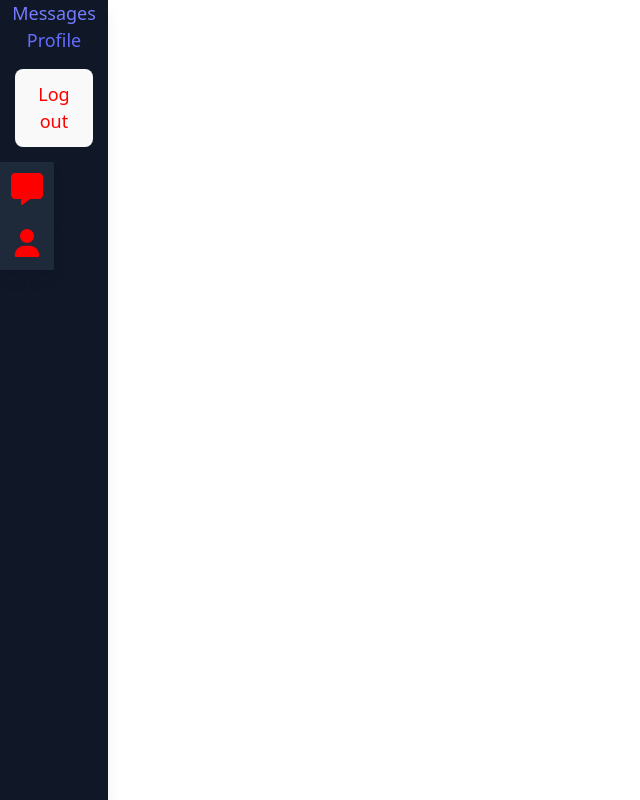
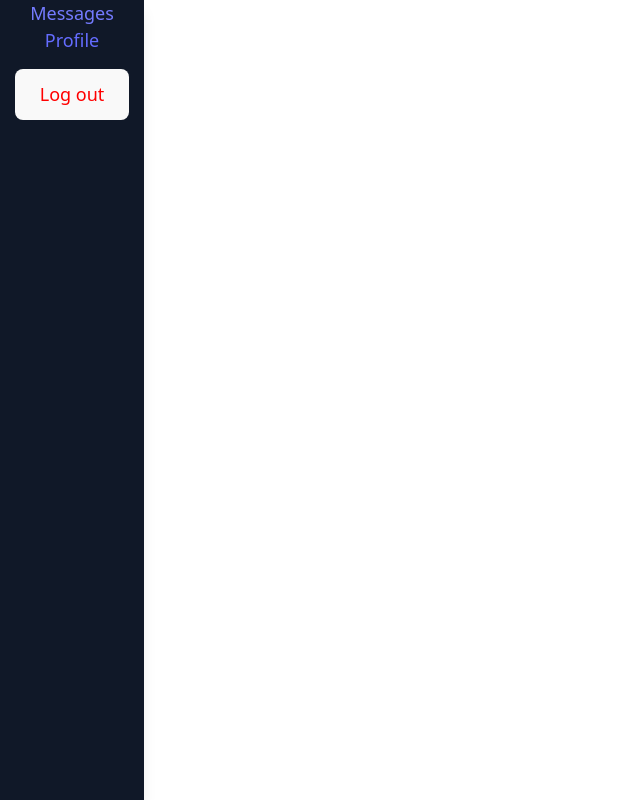
Before and after one commit to MaccSob/MessagingApp, a React (Vite) app in the folder joffy/: page /dashboard in a window 1280 px wide. Shown: the whole page, without its empty margins (0-640 px from the left). Built offline with nearby package versions, Linux system fonts and the light colour scheme.

Commit message:
swapping to vcss

```diff
--- a/joffy/src/Sidebar.css
+++ b/joffy/src/Sidebar.css
@@ -8,10 +8,19 @@
 
   .sidebar-icon {
       @apply relative flex items-center justify-center
-      h-12 w-12 mt-2 mb-2 mx-auto shadow-lg
-      bg-gray-800 text-green-500
-      hover:bg-green-600 hover:text-white
+      h-16 w-16 mt-2 mb-2 mx-auto shadow-lg
+      bg-gray-800 text-blue-500
+      hover:bg-blue-600 hover:text-white
+      rounded-3xl hover:rounded-xl
+      transition-all duration-300 ease-linear
+      cursor-pointer;
 
   }
-
+  .sidebar-tooltip {
+    @apply absolute w-auto p-2 m-2 min-w-max left-14
+    rounded-md shadow-md
+    text-white bg-gray-900
+    text-xs font-bold
+    transition-all duration-100 scale-0 origin-left;
+  }
 }
--- a/joffy/src/components/Sidebar.jsx
+++ b/joffy/src/components/Sidebar.jsx
@@ -1,5 +1,4 @@
 import '../Sidebar.css';
-import { FaMessage, FaUser } from "react-icons/fa6";
 import { Link } from 'react-router';
 
 const Sidebar = () => {
@@ -7,14 +6,10 @@ const Sidebar = () => {
 
     return (
 <>
- <div className="fixed top-0 left-0 h-screen w-24 m-0 flex flex-col bg-gray-900 text-white shadow-lg">
+ <div className="fixed top-0 left-0 h-screen w-32 m-0 flex flex-col bg-gray-900 shadow-lg">
         <Link to={'/messages'}> Messages</Link>
          <Link to={'/profile'}>Profile   </Link>
          <button>Log out</button>
-
-
-         <SidebarIcon icon={<FaMessage size="32"/>}/>
-                  <SidebarIcon icon={<FaUser size="28"/> }/>
 
 </div>
 
@@ -25,10 +20,4 @@ const Sidebar = () => {
     )
 }
 
-const SidebarIcon = ({icon}) => (
-    <div className="sidebar-icon">
-
-        {icon}
-    </div>
-)
 export default Sidebar;
--- a/joffy/src/index.css
+++ b/joffy/src/index.css
@@ -1,7 +1,5 @@
 @import "tailwindcss";
-@tailwind base;
-@tailwind components;
-@tailwind utilities;
+
 
 
 :root {
@@ -18,13 +16,7 @@
   -webkit-font-smoothing: antialiased;
   -moz-osx-font-smoothing: grayscale;
 }
-@layer components {
 
-  .sidebar-icon {
-    @apply relative flex-items-center justify-center h-12 w-12 mt-2 mb-2 mx-auto shadow-lg bg-gray-800 text-green-500;
-  }
-
-}
 
 button {
   border-radius: 8px;
```
Also changed, not shown: joffy/src/App.jsx (deleted, +0 -12 lines).
